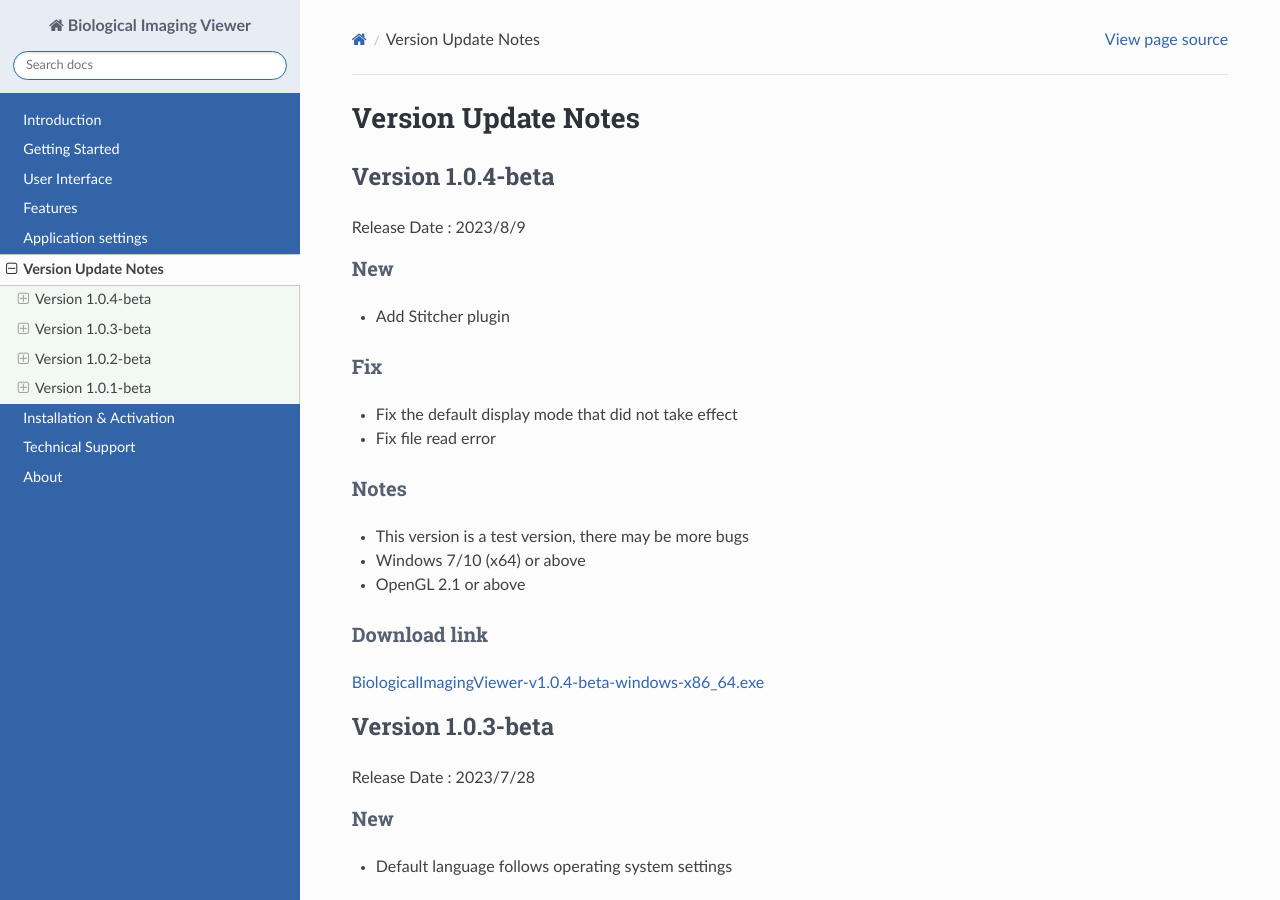
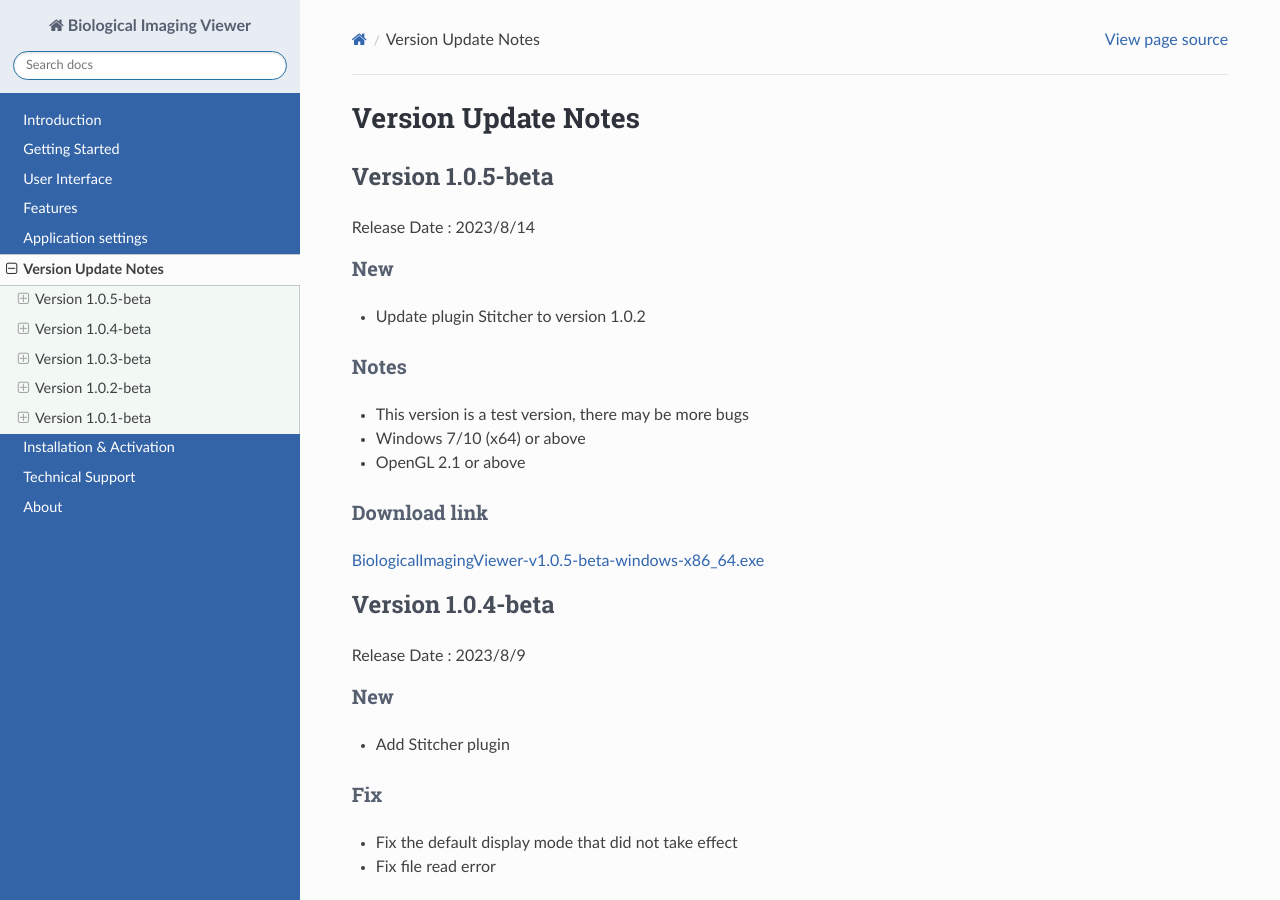
Before and after one commit to yangtong93/sphinx-img-docs, a Sphinx documentation site: the page built from source/user_guide/upgrade.md, in a window 1280 px wide and 900 px high. Built offline with Sphinx 7.4.7 and the Read the Docs theme 2.0.0, drawn with Linux system fonts in a browser that asks for light colours.

Commit message:
feature: 1.0.5-beta

```diff
--- a/source/user_guide/upgrade.md
+++ b/source/user_guide/upgrade.md
@@ -1,4 +1,19 @@
 # Version Update Notes
+
+## Version 1.0.5-beta
+
+Release Date : 2023/8/14
+
+### New
+* Update plugin Stitcher to version 1.0.2
+
+### Notes
+* This version is a test version, there may be more bugs
+* Windows 7/10 (x64) or above
+* OpenGL 2.1 or above
+
+### Download link
+[BiologicalImagingViewer-v1.0.5-beta-windows-x86_64.exe](http://71.131.244.138:22224/Image-1.0.5-beta/BiologicalImagingViewer-v1.0.5-beta-windows-x86_64.exe)
 
 ## Version 1.0.4-beta
 
```
Also changed, not shown: README.md (+8 -0 lines), 2 other files.
